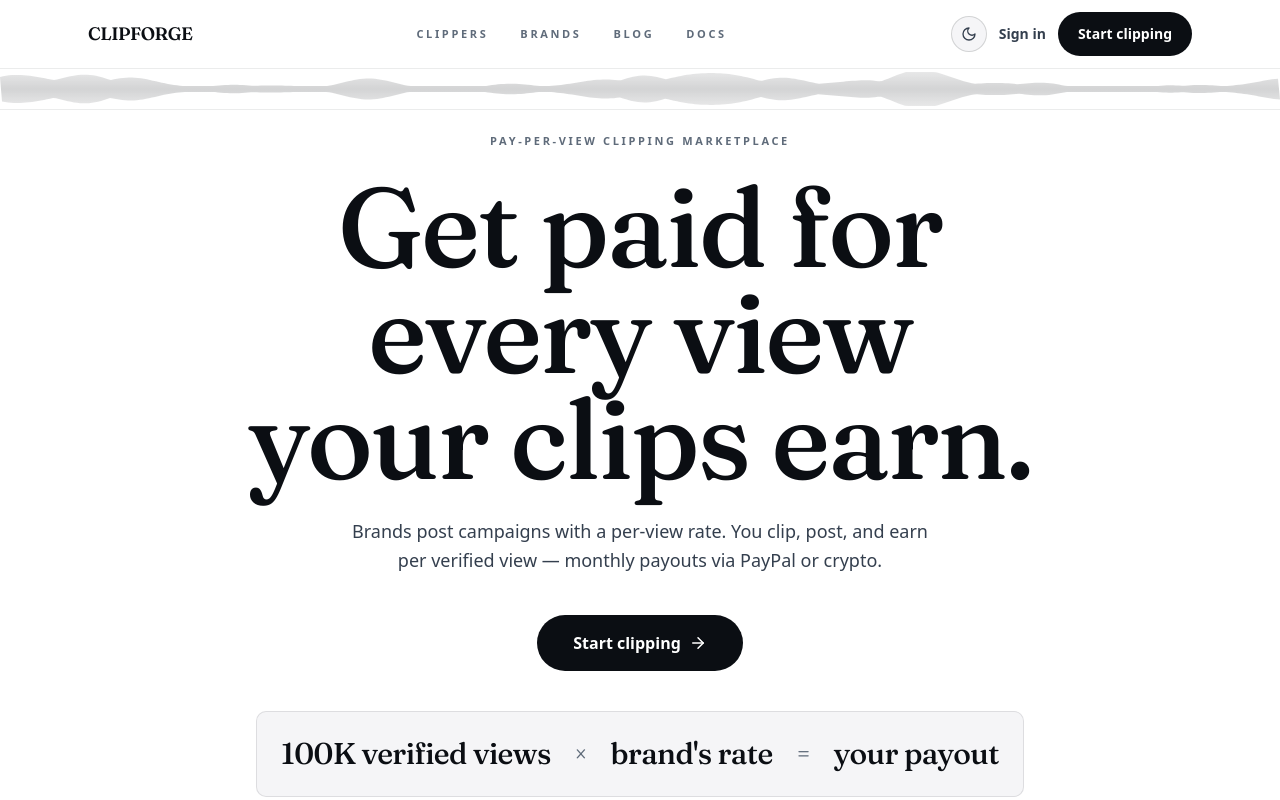
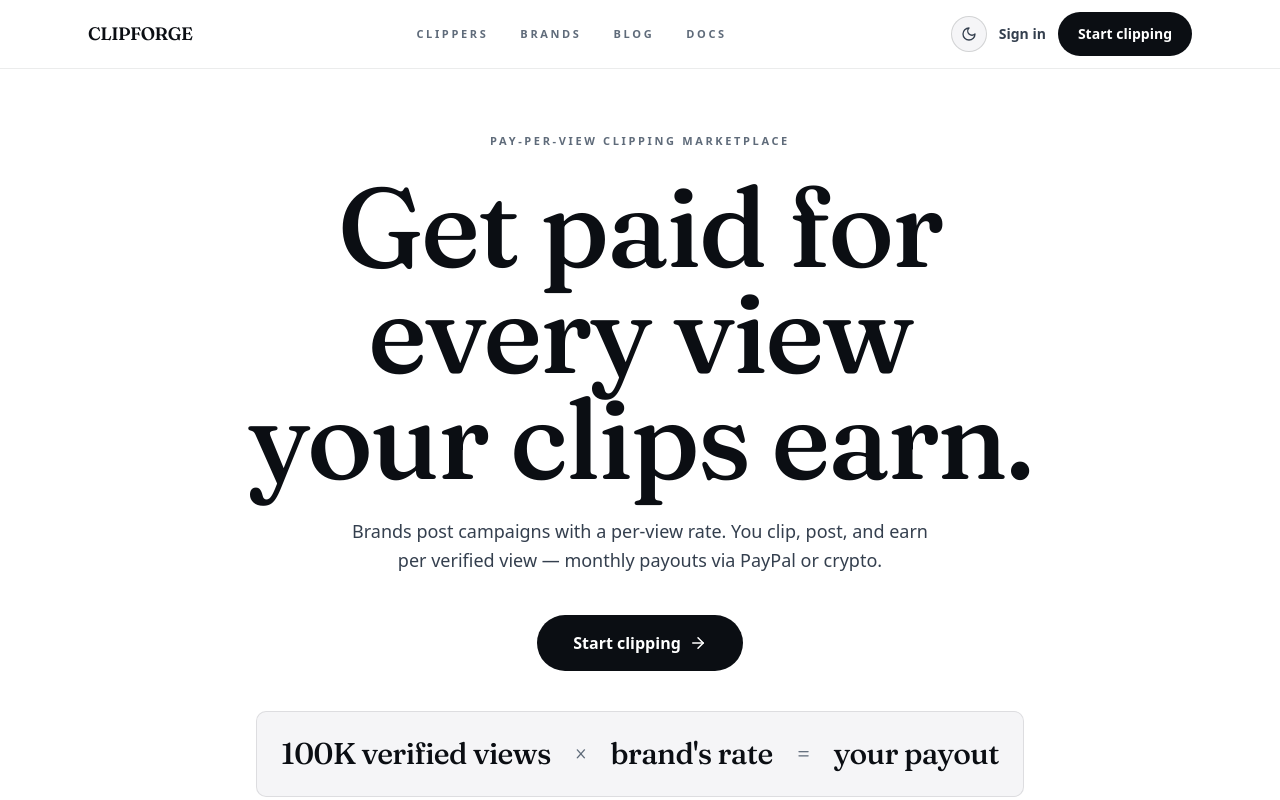
Before and after one commit to Chachi420/clipforge, a Next.js app: page / in a window 1280 px wide. Shown: the top 800 px of the page. Built offline with nearby package versions, Linux system fonts and the light colour scheme; a web font is replaced by a local one.

Commit message:
Remove ScrollWave entirely

```diff
--- a/app/brands/page.tsx
+++ b/app/brands/page.tsx
@@ -4,7 +4,6 @@ import { ArrowRight, BarChart3, Check, Gauge, HandCoins, Users } from "lucide-re
 import MarketingNav from "@/components/MarketingNav";
 import { Faq, MarketingFooter } from "@/components/marketing";
 import { Reveal } from "@/components/motion";
-import { ScrollWave } from "@/components/ScrollWave";
 
 export const metadata: Metadata = {
   title: "ClipForge for Brands — Pay Per Verified View",
@@ -255,7 +254,6 @@ export default function BrandsLanding() {
       </main>
 
       <MarketingFooter />
-      <ScrollWave />
     </div>
   );
 }
--- a/app/page.tsx
+++ b/app/page.tsx
@@ -9,7 +9,6 @@ import {
   HomeCalculatorFaq,
   HomeFinalCta,
 } from "@/components/home-sections";
-import { ScrollWave } from "@/components/ScrollWave";
 
 export const metadata: Metadata = {
   title: "ClipForge — Get Paid for Every View Your Clips Earn",
@@ -36,7 +35,6 @@ export default function Landing() {
         <HomeFinalCta />
       </main>
       <MarketingFooter />
-      <ScrollWave />
     </div>
   );
 }
```
